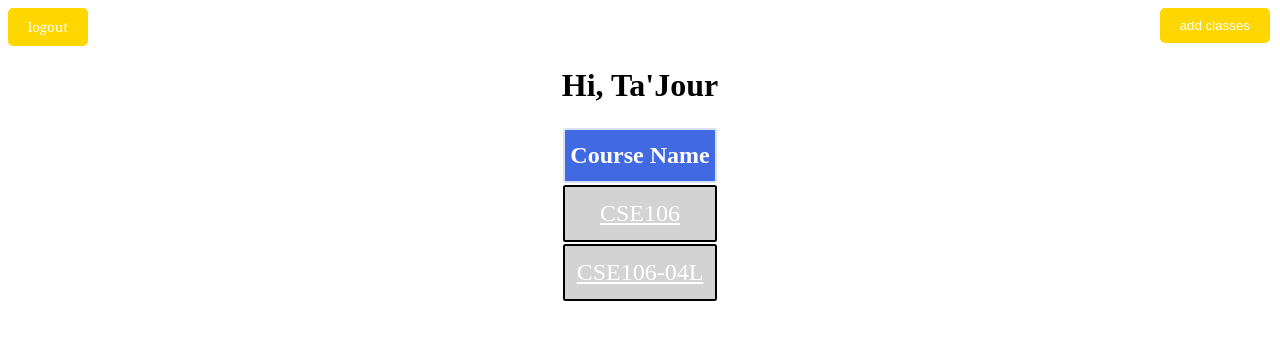
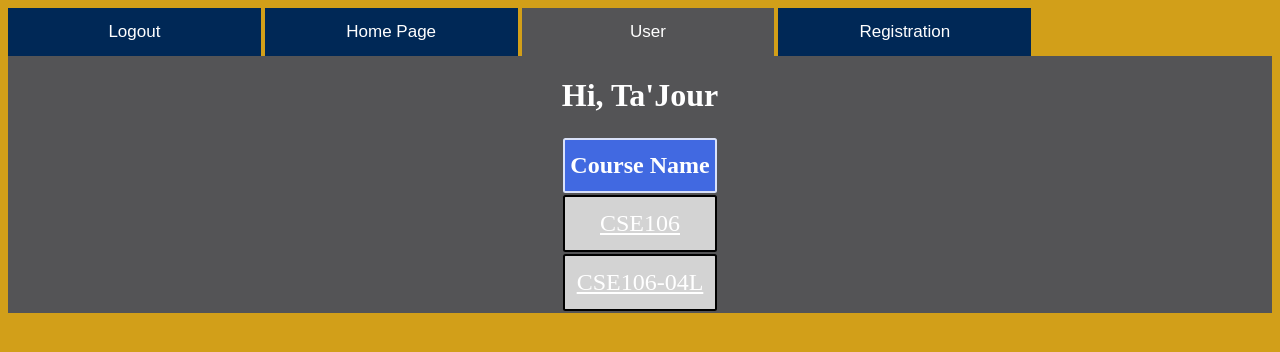
Before and after one commit to noobcodebot/CSE-106-final-project, a Flask app: page /user/1 in a window 1280 px wide. Shown: the top 352 px of the page. Run offline with Flask 2, Linux system fonts and the light colour scheme; a user stored in the database is signed in; data comes from the database, SQL or seed files in the repository.

Commit message:
Updated main pages to have nav bar

```diff
--- a/static/css/style.css
+++ b/static/css/style.css
@@ -136,7 +136,7 @@ label{
 
 /* Style the links inside the navigation bar */
 .topnav button {
-    background-color: rgb(64,64,64);
+    background-color: rgb(0,40,86);
     width: 20%;
     color: white;
     text-align: center;
@@ -157,11 +157,11 @@ label{
 /* Change the color of links on hover */
 .topnav button:hover {
   background-color: mediumseagreen;
-  color: black;
+  color: white;
 }
 
 /* Add a color to the active/current link */
 .topnav button.active {
-  background-color: mediumseagreen;
+  background-color: rgb(84,84,86);
   color: white;
 }
--- a/templates/home.html
+++ b/templates/home.html
@@ -11,9 +11,11 @@
     {% block content %}
     {% if current_user.is_authenticated %}
         <form action="{{ url_for('logout') }}" method="post">
-            <button type="submit">Logout</button>
-        </form>
+            <button type="submit">Logout</button></form>
+        <button type="button" class="active" onclick="jumpToLink('/')">Home Page</button>
         <button type="button" onclick="jumpToLink('user/{{ current_user.id }}')">User</button>
+        <button type="button" onclick="jumpToLink('class/add_class')">Registration</button>
+
     {% else %}
         <button type="button" onclick="jumpToLink('login')">Login</button>
     {% endif %}
--- a/templates/user_page.html
+++ b/templates/user_page.html
@@ -6,16 +6,19 @@
     <link rel="stylesheet" href="{{ url_for('static', filename='css/style.css') }}">
     <script src="{{url_for('static', filename='js/script.js')}}"></script>
 </head>
-<body class="blue-background">
-<button type="submit" class="link-button-right" onclick="jumpToLink('class/add_class')">add classes</button>
-<form action="{{ url_for('logout') }}" method="post">
-    <button type="submit" class="logout-button">logout</button>
-</form>
-
-<h1 class="center" style="color: black">
-    Hi, {{name}}
-</h1>
-<div class="display">
+<body class="UCMGold-background">
+<div style="background-color: rgb(84,84,86);">
+    <div class="topnav">
+        <form action="{{ url_for('logout') }}" method="post">
+            <button type="submit">Logout</button></form>
+        <button type="button" onclick="jumpToLink('/')">Home Page</button>
+        <button type="button" class="active" onclick="jumpToLink('user/{{ current_user.id }}')">User</button>
+        <button type="button" onclick="jumpToLink('class/add_class')">Registration</button>
+    </div>
+    <h1 class="center" style="color: white">
+        Hi, {{name}}
+    </h1>
+    <div class="display">
     <table id="tabs" align="center">
     {%block content%}
         {% if classes %}
@@ -32,6 +35,7 @@
         {% endif %}
     {% endblock content%}
     </table>
+    </div>
 </div>
 </body>
 </html>
```
Also changed, not shown: templates/class_registration.html (+9 -5 lines).
